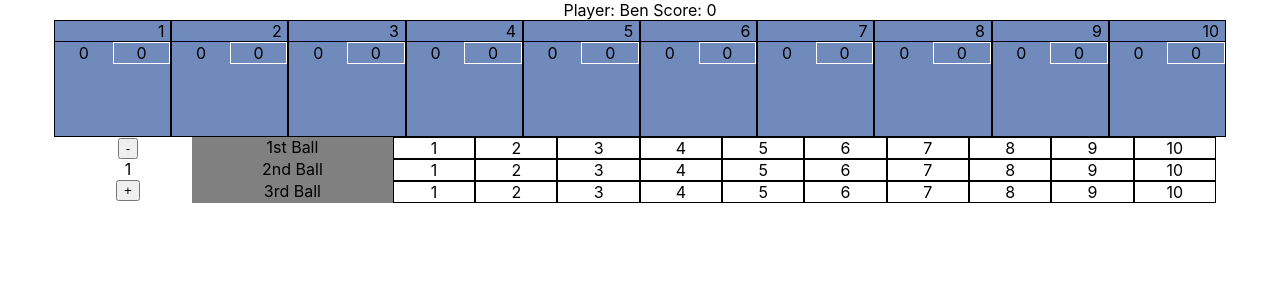
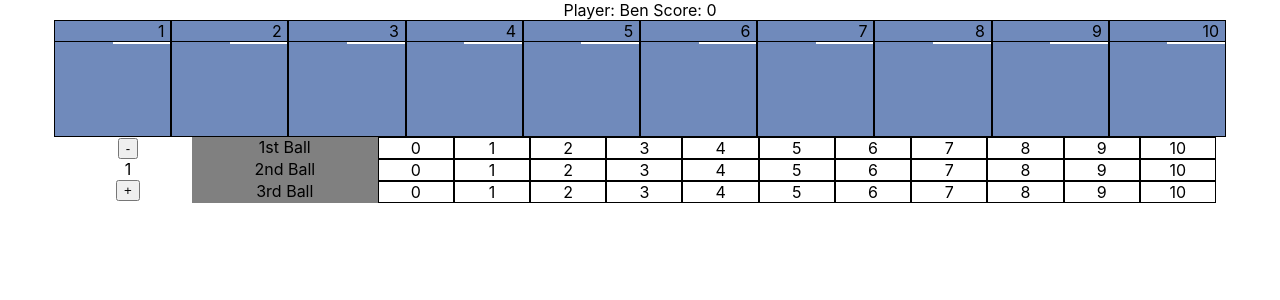
Before and after one commit to TinTooth/BowlingReact, a React (Create React App) app: page / in a window 1280 px wide. Shown: the top 300 px of the page. Built offline with nearby package versions, Linux system fonts and the light colour scheme.

Commit message:
Added balldisplays fields to Frame Class

```diff
--- a/src/components/Frame/Frame.jsx
+++ b/src/components/Frame/Frame.jsx
@@ -7,17 +7,17 @@ const Frame = ({frame}) => {
             <div className="ball-row">
 
                 {frame.ball1bowled ? (
-                    <div className="ball1">{frame.ball1}</div>
+                    <div className="ball1">{frame.ball1display}</div>
                     ): ( <div className="ball1"></div>) }
 
                 {frame.ball1bowled ? (
-                    <div className="ball2">{frame.ball2}</div>
+                    <div className="ball2">{frame.ball2display}</div>
                     ): ( <div className="ball2"></div>) }
 
             </div>
             <div className="ball-row">
                 {frame.ball3bowled ? (
-                    <div className="ball3">{frame.ball3}</div>
+                    <div className="ball3">{frame.ball3display}</div>
                     ): ( <div className="ball1"></div>) }
                 {frame.framescored ? (
                     <div className="frame-total">{frame.frametotal}</div>
--- a/src/components/InputControls/InputControls.jsx
+++ b/src/components/InputControls/InputControls.jsx
@@ -15,21 +15,21 @@ const InputControls = ({frames, setframes}) => {
     }
 
     const setBall1 = (e) => {
-        console.log(e)
+
         frames[currentFrame].ball1 = e.target.id
         frames[currentFrame].ball1bowled = true
         let newFrames = [...frames];
         setframes(newFrames);
     }
     const setBall2 = (e) => {
-        console.log(e)
+
         frames[currentFrame].ball2 = e.target.id
         frames[currentFrame].ball2bowled = true
         let newFrames = [...frames];
         setframes(newFrames);
     }
     const setBall3 = (e) => {
-        console.log(e)
+
         frames[currentFrame].ball3 = e.target.id
         frames[currentFrame].ball3bowled = true
         let newFrames = [...frames];
@@ -46,6 +46,7 @@ const InputControls = ({frames, setframes}) => {
             <div className="ball-controls">
                 <div className="ball-row">
                     <div className="ball"> 1st Ball</div>
+                    <div className="ball-button" id = '0' onClick = {setBall1}>0</div>
                     <div className="ball-button" id = '1' onClick = {setBall1}>1</div>
                     <div className="ball-button" id = '2' onClick = {setBall1}>2</div>
                     <div className="ball-button" id = '3' onClick = {setBall1}>3</div>
@@ -59,6 +60,7 @@ const InputControls = ({frames, setframes}) => {
                 </div>
                 <div className="ball-row">
                 <div className="ball"> 2nd Ball</div>
+                    <div className="ball-button" id = '0' onClick = {setBall2}>0</div>
                     <div className="ball-button" id = '1' onClick = {setBall2}>1</div>
                     <div className="ball-button" id = '2' onClick = {setBall2}>2</div>
                     <div className="ball-button" id = '3' onClick = {setBall2}>3</div>
@@ -72,6 +74,7 @@ const InputControls = ({frames, setframes}) => {
                 </div>
                 <div className="ball-row">
                 <div className="ball"> 3rd Ball</div>
+                    <div className="ball-button" id = '0' onClick = {setBall3}>0</div>
                     <div className="ball-button" id = '1' onClick = {setBall3}>1</div>
                     <div className="ball-button" id = '2' onClick = {setBall3}>2</div>
                     <div className="ball-button" id = '3' onClick = {setBall3}>3</div>
--- a/src/components/Player/Player.jsx
+++ b/src/components/Player/Player.jsx
@@ -13,6 +13,9 @@ class Frame {
         this.ball3bowled = false
         this.frametotal = 0
         this.framescored = false
+        this.ball1display = ''
+        this.ball2display = ''
+        this.ball3display = ''
     }
 
 }
```
